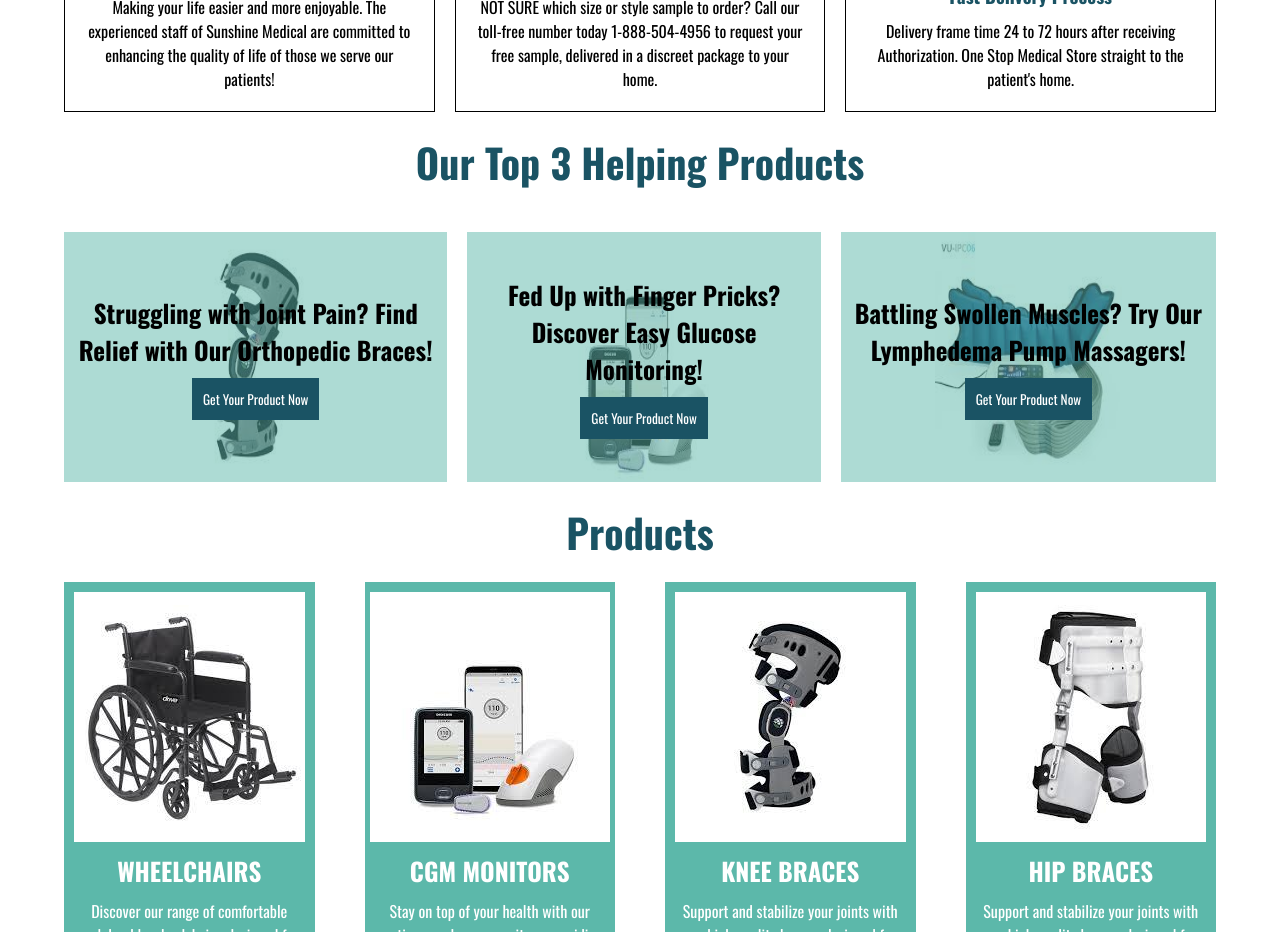
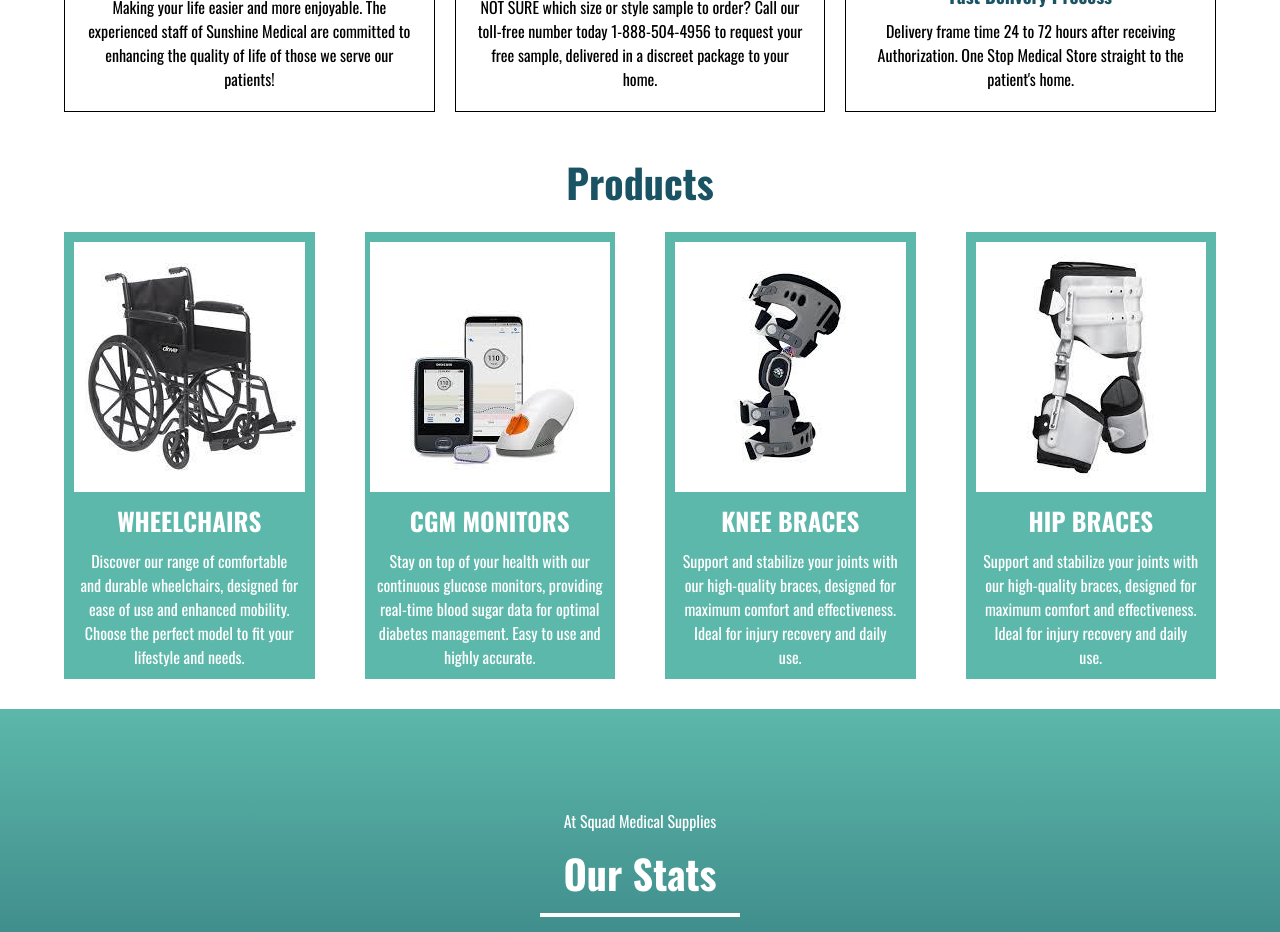
Before and after one commit to MKashanButt/squad-medical-supplies, a Next.js app: page / in a window 1280 px wide. Shown: the part 1140-2072 px from the top of the page. Built offline with nearby package versions, Linux system fonts and the light colour scheme.

Commit message:
commited promotion section

```diff
--- a/src/app/page.tsx
+++ b/src/app/page.tsx
@@ -190,7 +190,7 @@ export default function Home() {
           </div>
         </div>
       </section>
-      <section className={`${styles.promotion} container`} id="topProducts">
+      {/* <section className={`${styles.promotion} container`} id="topProducts">
         <h2>Our Top 3 Helping Products</h2>
         <div className={styles.stage}>
           <div className={styles.item} id="dialogBraces">
@@ -212,7 +212,7 @@ export default function Home() {
             <button onClick={() => toggleDialog('braces')}>Get Your Product Now</button>
           </div>
         </div>
-      </section>
+      </section> */}
       <ProductSlider heading="Products" data={data} />
       <section className={styles.stats}>
         <span>At Squad Medical Supplies</span>
```
